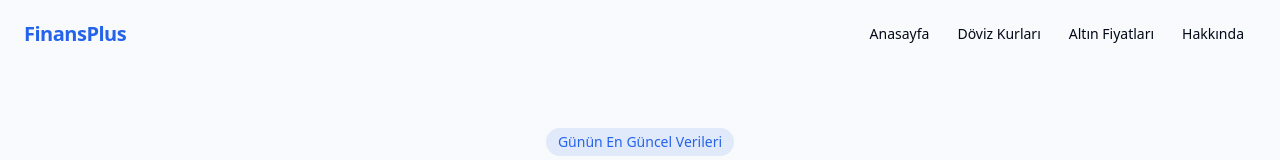
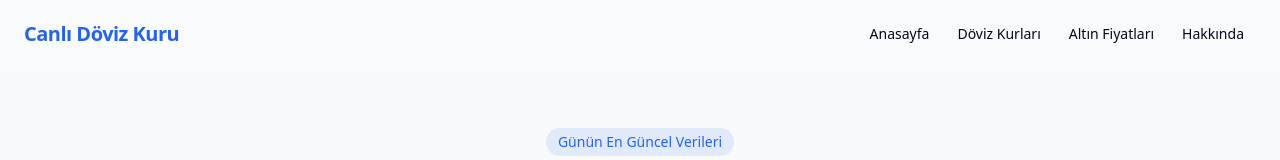
Before and after one commit to Savetron/ugur-doviz-kuru, a React (Vite) app: page / in a window 1280 px wide. Shown: the top 160 px of the page. Built offline with nearby package versions, Linux system fonts and the light colour scheme; no server answers.

Commit message:
Update site name
- Update site name from "FinansPlus" to "Canlı Döviz Kuru".

```diff
--- a/src/components/Header.tsx
+++ b/src/components/Header.tsx
@@ -25,7 +25,7 @@ const Header = () => {
       <div className="max-w-7xl mx-auto flex justify-between items-center">
         <div className="flex items-center">
           <div className="text-primary font-semibold text-xl tracking-tight">
-            FinansPlus
+            Canlı Döviz Kuru
           </div>
         </div>
 
```
